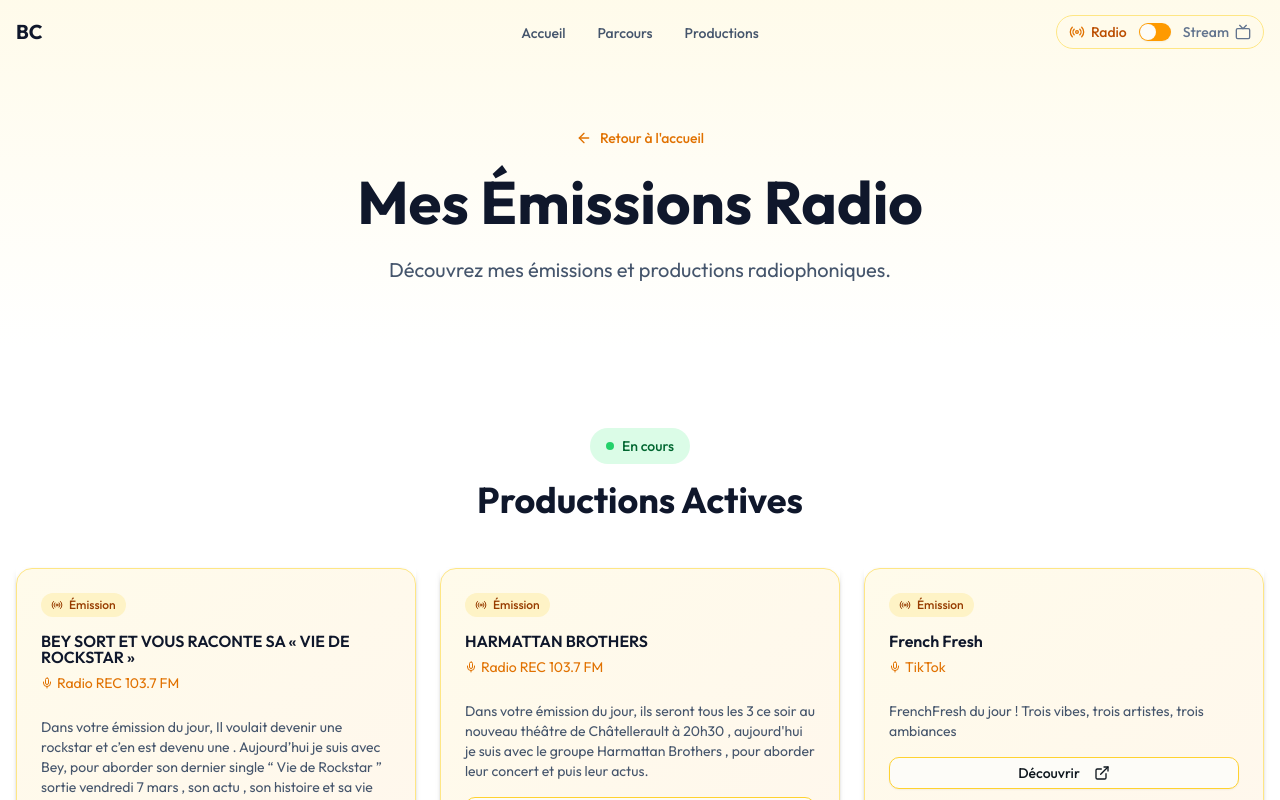
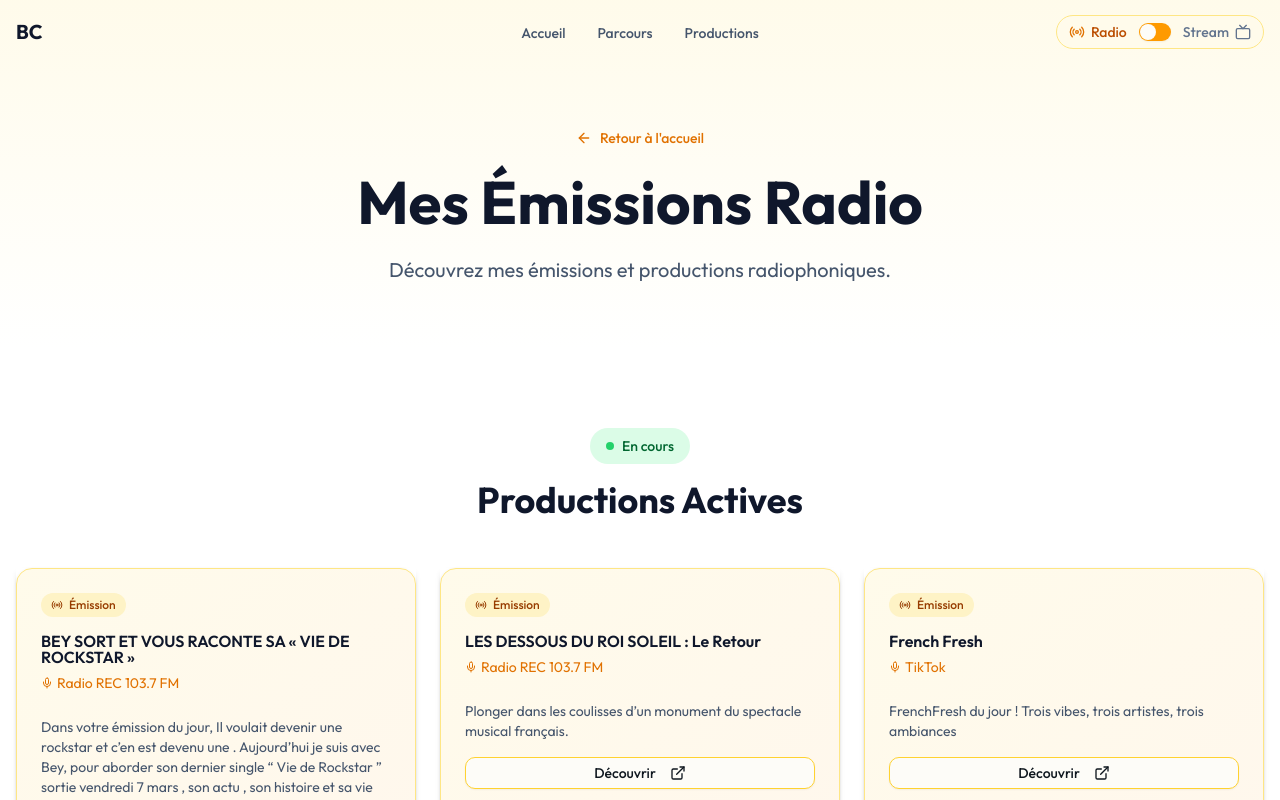
Before and after one commit to PaulBerthelot21/portfolio-bryan-chambron, a Next.js app: page /productions in a window 1280 px wide. Shown: the top 800 px of the page. Built offline with nearby package versions, Linux system fonts and the light colour scheme.

Commit message:
Update production entry: replace 'HARMATTAN BROTHERS' with 'LES DESSOUS DU ROI SOLEIL : Le Retour', revise description, and update URL for improved accuracy and relevance.

```diff
--- a/data/productions.ts
+++ b/data/productions.ts
@@ -29,13 +29,13 @@ export const productions: Production[] = [
     mode: "radio",
   },
   {
-    id: "harmattan-brothers",
-    title: "HARMATTAN BROTHERS",
+    id: "les-dessous-du-roi-soleil-le-retour",
+    title: "LES DESSOUS DU ROI SOLEIL : Le Retour",
     type: "emission",
     description:
-      "Dans votre émission du jour, ils seront tous les 3 ce soir au nouveau théâtre de Châtellerault à 20h30 , aujourd'hui je suis avec le groupe Harmattan Brothers , pour aborder leur concert et puis leur actus. ",
+      "Plonger dans les coulisses d’un monument du spectacle musical français.",
     platform: "Radio REC 103.7 FM",
-    url: "https://radiorec.fr/harmattan-brothers/",
+    url: "https://radiorec.fr/les-dessous-du-roi-soleil-le-retour/",
     status: "active",
     mode: "radio",
   },
```
